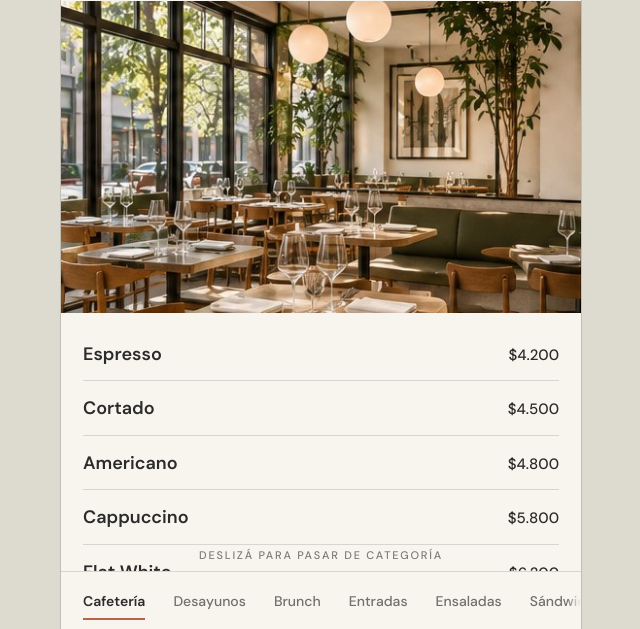
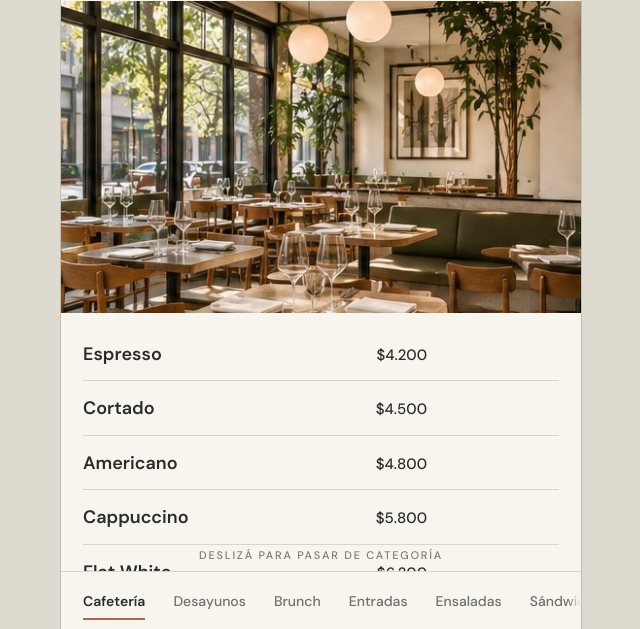
Before and after one commit to gabocosta1907-create/Resto, a plain HTML site: page public/centeno-visual/index.html in a window 1280 px wide. Shown: the part 171-800 px from the top of the page, without its empty margins (319-959 px from the left). Drawn offline with nearby package versions, Linux system fonts and the light colour scheme; a web font is replaced by a local one.

Commit message:
CENTENO: ícono en lugar de 'Ver el plato' en la versión visual y precios alineados en columna
Co-Authored-By: Claude Sonnet 5.5 <noreply@anthropic.com>
Claude-Session: https://claude.ai/code/session_01Etv2vytFnYMjzRJWbizhwY

```diff
--- a/public/css/hojas.css
+++ b/public/css/hojas.css
@@ -39,7 +39,8 @@ a{color:inherit}
 .it.cf>*{grid-column:1}
 .it.cf .th{grid-column:2;grid-row:1/span 4;width:84px;aspect-ratio:3/4;object-fit:cover;border-radius:2px;background:var(--pi)}
 .it{padding:16px 0 15px;border-bottom:1px solid var(--line)}
-.it .r{display:flex;justify-content:space-between;align-items:baseline;gap:16px}
+.it .r{display:grid;grid-template-columns:minmax(0,1fr) auto 22px;align-items:baseline;column-gap:10px}
+.it .r>h3{grid-column:1}.it .r>.p,.it .r>.ag{grid-column:2;justify-self:end}
 .it h3{margin:0;font:600 18px/1.25 var(--fb)}
 .it .p{flex:none;font:500 15px/1 var(--fb);font-variant-numeric:tabular-nums}
 .it .d{margin:5px 0 0;font-size:14.5px;line-height:1.45;opacity:.75}
@@ -109,7 +110,8 @@ a{color:inherit}
 .capa .foto.w{width:auto;margin:18px -22px 8px;border-radius:0}
 .it.ed{position:relative}
 .it.ed .pl::after{content:"";position:absolute;inset:0}
-.it .go{flex:none;align-self:center;display:inline-flex;margin-left:6px;color:var(--ac)}
+.it .go{grid-column:3;justify-self:end;align-self:center;display:inline-flex;width:22px;color:var(--ac)}
 .exp{margin-top:14px}
 .exp .mini{margin:16px 0 4px}
 .exp p{margin:0;font-size:16px;line-height:1.5}
+.it.nf{padding-right:100px}
--- a/public/js/hojas.js
+++ b/public/js/hojas.js
@@ -50,8 +50,8 @@ const ARR='<svg width="14" height="14" viewBox="0 0 24 24" fill="none" stroke="c
 const chev=d=>`<svg width="22" height="22" viewBox="0 0 24 24" fill="none" stroke="currentColor" stroke-width="1.8" stroke-linecap="round" stroke-linejoin="round" aria-hidden="true"><path d="${d}"/></svg>`;
 const vr=it=>(it.variantes||[]).filter(v=>v.p!=null&&v.p!=='').map(v=>`<li><span>${esc(v.n)}</span><b>${esc(fmt(v.p))}</b></li>`).join('');
 const itemHTML=(it,s)=>{const e=DET(it.id),v=vr(it),h=`#/${esc(s.id)}/${esc(it.id)}`,th=it.foto&&!CON?`<img class="th" src="${esc(imgSrc(it.foto.src,320))}"${imgAttr(it.foto.src)} alt="" loading="lazy" decoding="async" onerror="this.remove()">`:'';
-const go=e&&CON&&!ED.has(it.id)?`<span class="go" aria-hidden="true">${chev('M9 5l7 7-7 7')}</span>`:'';
-return `<article class="it${e?' ed':''}${th?' cf':''}${it.agotado?' agotado':''}" id="it-${esc(it.id)}"><div class="r"><h3>${e?`<a class="pl" href="${h}">${esc(it.nombre)}</a>`:esc(it.nombre)}</h3>${it.agotado?'<span class="ag">Agotado</span>':(it.variantes?'':`<span class="p">${esc(fmt(it.precio))}</span>`)}${go}</div>${(!CON||!e)&&(it.resumen||it.desc)?`<p class="d">${esc(it.resumen||it.desc)}</p>`:''}${v?`<ul class="vr">${v}</ul>`:''}${e&&!go?`<a class="mas" href="${h}" tabindex="-1" aria-hidden="true">${ED.has(it.id)?'Historia y maridaje':'Ver el plato'} ${ARR}</a>`:''}${th}</article>`};
+const go=`<span class="go" aria-hidden="true">${(e&&!ED.has(it.id))?chev('M9 5l7 7-7 7'):''}</span>`;const ico=e&&!ED.has(it.id);
+return `<article class="it${e?' ed':''}${th?' cf':(CON?'':' nf')}${it.agotado?' agotado':''}" id="it-${esc(it.id)}"><div class="r"><h3>${e?`<a class="pl" href="${h}">${esc(it.nombre)}</a>`:esc(it.nombre)}</h3>${it.agotado?'<span class="ag">Agotado</span>':(it.variantes?'':`<span class="p">${esc(fmt(it.precio))}</span>`)}${go}</div>${(!CON||!e)&&(it.resumen||it.desc)?`<p class="d">${esc(it.resumen||it.desc)}</p>`:''}${v?`<ul class="vr">${v}</ul>`:''}${e&&!ico?`<a class="mas" href="${h}" tabindex="-1" aria-hidden="true">${ED.has(it.id)?'Historia y maridaje':'Ver el plato'} ${ARR}</a>`:''}${th}</article>`};
 const foto=(f,w=900,ratio,hero)=>f?`<figure class="foto${ratio?' w':''}${hero?' hero':''}" style="--r:${esc(ratio||f.ratio||'4/3')}"><img src="${esc(imgSrc(f.src,w))}"${imgAttr(f.src)} alt="${esc(f.alt||'')}" loading="lazy" decoding="async" onerror="this.closest('figure').remove()">${f.ref?'<figcaption>Foto de referencia</figcaption>':''}</figure>`:'';
 const sig=i=>`<div class="sig">${H[i-1]?`<button class="sg" data-go="-1">← ${esc(H[i-1].corto)}</button>`:'<span></span>'}${H[i+1]?`<button class="sg" data-go="1">${esc(H[i+1].corto)} →</button>`:'<span></span>'}</div>`;
 const sheetHTML=(h,i)=>h.marian
```
